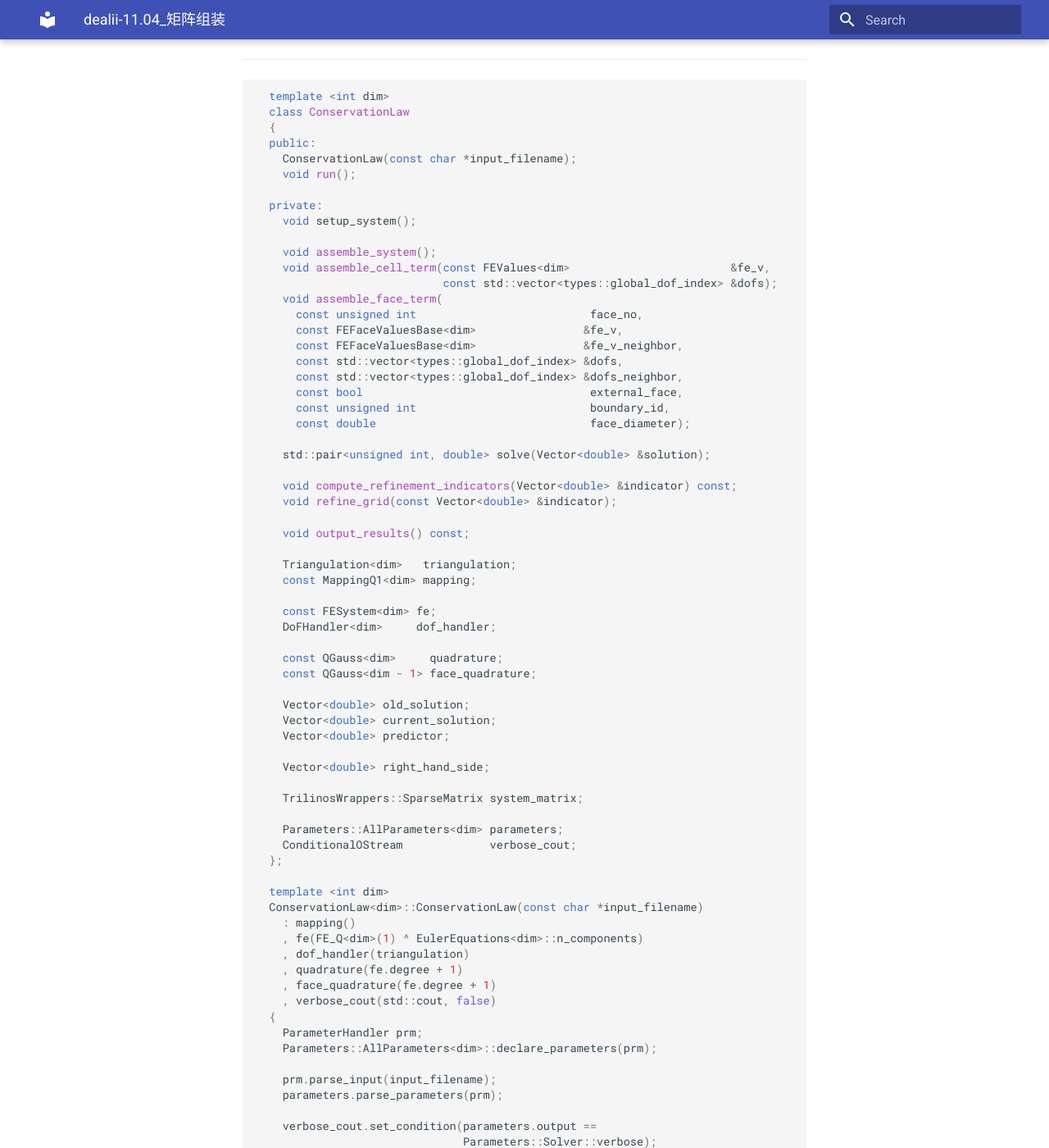
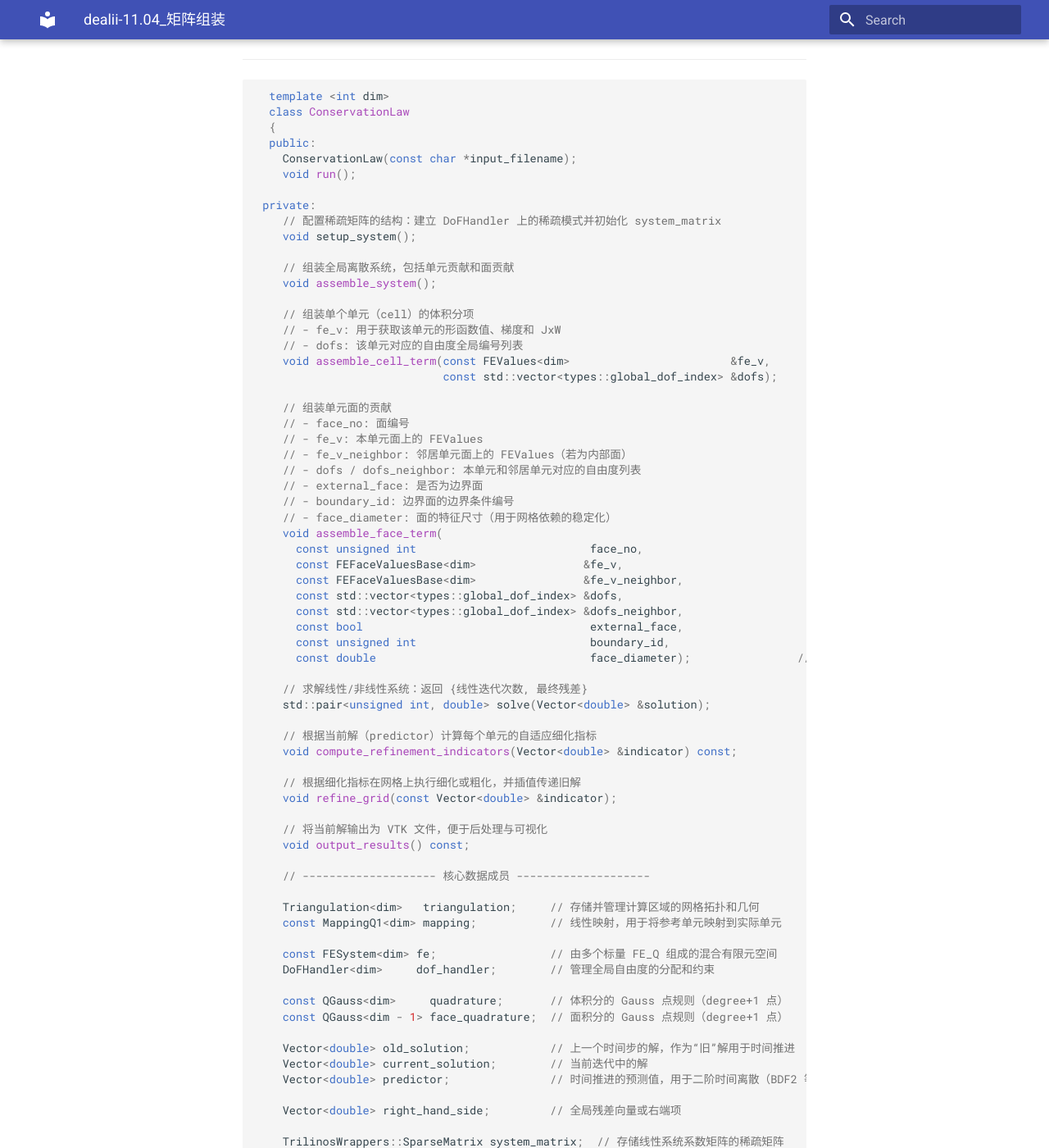
Before and after one commit to ymma98/technotes, an MkDocs documentation site: the page built from docs/FEM/dealii-11.04_矩阵组装.md, in a window 1280 px wide and 1400 px high, scrolled down 350 px. Shown: the whole window at 82% size. Built offline with MkDocs 1.6.1 and Material for MkDocs 9.7.7, drawn with Linux system fonts in a browser that asks for light colours; some of the changed text lies outside the part shown.

Commit message:
docs/FEM/dealii-11.04_矩阵组装.md updated from https://stackedit.cn/

```diff
--- a/docs/FEM/dealii-11.04_矩阵组装.md
+++ b/docs/FEM/dealii-11.04_矩阵组装.md
@@ -16,12 +16,27 @@ ____
     ConservationLaw(const char *input_filename);
     void run();
 
-  private:
+ private:
+    // 配置稀疏矩阵的结构：建立 DoFHandler 上的稀疏模式并初始化 system_matrix
     void setup_system();
 
-    void assemble_system();
+    // 组装全局离散系统，包括单元贡献和面贡献
+    void assemble_system();                                                         // :contentReference[oaicite:2]{index=2}:contentReference[oaicite:3]{index=3}
+
+    // 组装单个单元（cell）的体积分项
+    // - fe_v: 用于获取该单元的形函数值、梯度和 JxW
+    // - dofs: 该单元对应的自由度全局编号列表
     void assemble_cell_term(const FEValues<dim>                        &fe_v,
-                            const std::vector<types::global_dof_index> &dofs);
+                            const std::vector<types::global_dof_index> &dofs);        // :contentReference[oaicite:4]{index=4}:contentReference[oaicite:5]{index=5}
+
+    // 组装单元面的贡献
+    // - face_no: 面编号
+    // - fe_v: 本单元面上的 FEValues
+    // - fe_v_neighbor: 邻居单元面上的 FEValues（若为内部面）
+    // - dofs / dofs_neighbor: 本单元和邻居单元对应的自由度列表
+    // - external_face: 是否为边界面
+    // - boundary_id: 边界面的边界条件编号
+    // - face_diameter: 面的特征尺寸（用于网格依赖的稳定化）
     void assemble_face_term(
       const unsigned int                          face_no,
       const FEFaceValuesBase<dim>                &fe_v,
@@ -30,34 +45,42 @@ ____
       const std::vector<types::global_dof_index> &dofs_neighbor,
       const bool                                  external_face,
       const unsigned int                          boundary_id,
-      const double                                face_diameter);
+      const double                                face_diameter);                // :contentReference[oaicite:6]{index=6}:contentReference[oaicite:7]{index=7}
 
-    std::pair<unsigned int, double> solve(Vector<double> &solution);
+    // 求解线性/非线性系统：返回 {线性迭代次数, 最终残差}
+    std::pair<unsigned int, double> solve(Vector<double> &solution);                // :contentReference[oaicite:8]{index=8}:contentReference[oaicite:9]{index=9}
 
-    void compute_refinement_indicators(Vector<double> &indicator) const;
-    void refine_grid(const Vector<double> &indicator);
+    // 根据当前解（predictor）计算每个单元的自适应细化指标
+    void compute_refinement_indicators(Vector<double> &indicator) const;            // :contentReference[oaicite:10]{index=10}:contentReference[oaicite:11]{index=11}
 
-    void output_results() const;
+    // 根据细化指标在网格上执行细化或粗化，并插值传递旧解
+    void refine_grid(const Vector<double> &indicator);                              // :contentReference[oaicite:12]{index=12}:contentReference[oaicite:13]{index=13}
 
-    Triangulation<dim>   triangulation;
-    const MappingQ1<dim> mapping;
+    // 将当前解输出为 VTK 文件，便于后处理与可视化
+    void output_results() const;                                                    // :contentReference[oaicite:14]{index=14}:contentReference[oaicite:15]{index=15}
 
-    const FESystem<dim> fe;
-    DoFHandler<dim>     dof_handler;
+    // -------------------- 核心数据成员 --------------------
 
-    const QGauss<dim>     quadrature;
-    const QGauss<dim - 1> face_quadrature;
+    Triangulation<dim>   triangulation;     // 存储并管理计算区域的网格拓扑和几何
+    const MappingQ1<dim> mapping;           // 线性映射，用于将参考单元映射到实际单元
 
-    Vector<double> old_solution;
-    Vector<double> current_solution;
-    Vector<double> predictor;
+    const FESystem<dim> fe;                 // 由多个标量 FE_Q 组成的混合有限元空间
+    DoFHandler<dim>     dof_handler;        // 管理全局自由度的分配和约束
 
-    Vector<double> right_hand_side;
+    const QGauss<dim>     quadrature;       // 体积分的 Gauss 点规则（degree+1 点）
+    const QGauss<dim - 1> face_quadrature;  // 面积分的 Gauss 点规则（degree+1 点）
 
-    TrilinosWrappers::SparseMatrix system_matrix;
+    Vector<double> old_solution;            // 上一个时间步的解，作为“旧”解用于时间推进
+    Vector<double> current_solution;        // 当前迭代中的解
+    Vector<double> predictor;               // 时间推进的预测值，用于二阶时间离散（BDF2 等）
 
-    Parameters::AllParameters<dim> parameters;
-    ConditionalOStream             verbose_cout;
+    Vector<double> right_hand_side;         // 全局残差向量或右端项
+
+    TrilinosWrappers::SparseMatrix system_matrix;  // 存储线性系统系数矩阵的稀疏矩阵
+
+    Parameters::AllParameters<dim> parameters;     // 封装所有控制参数（网格、求解器、边界、输出等）
+    ConditionalOStream             verbose_cout;   // 根据 parameters.output 控制日志打印开关
+
   };
 
   template <int dim>
```
Also changed, not shown: other parts of docs/FEM/dealii-11.04_矩阵组装.md (+1 -1 lines).
